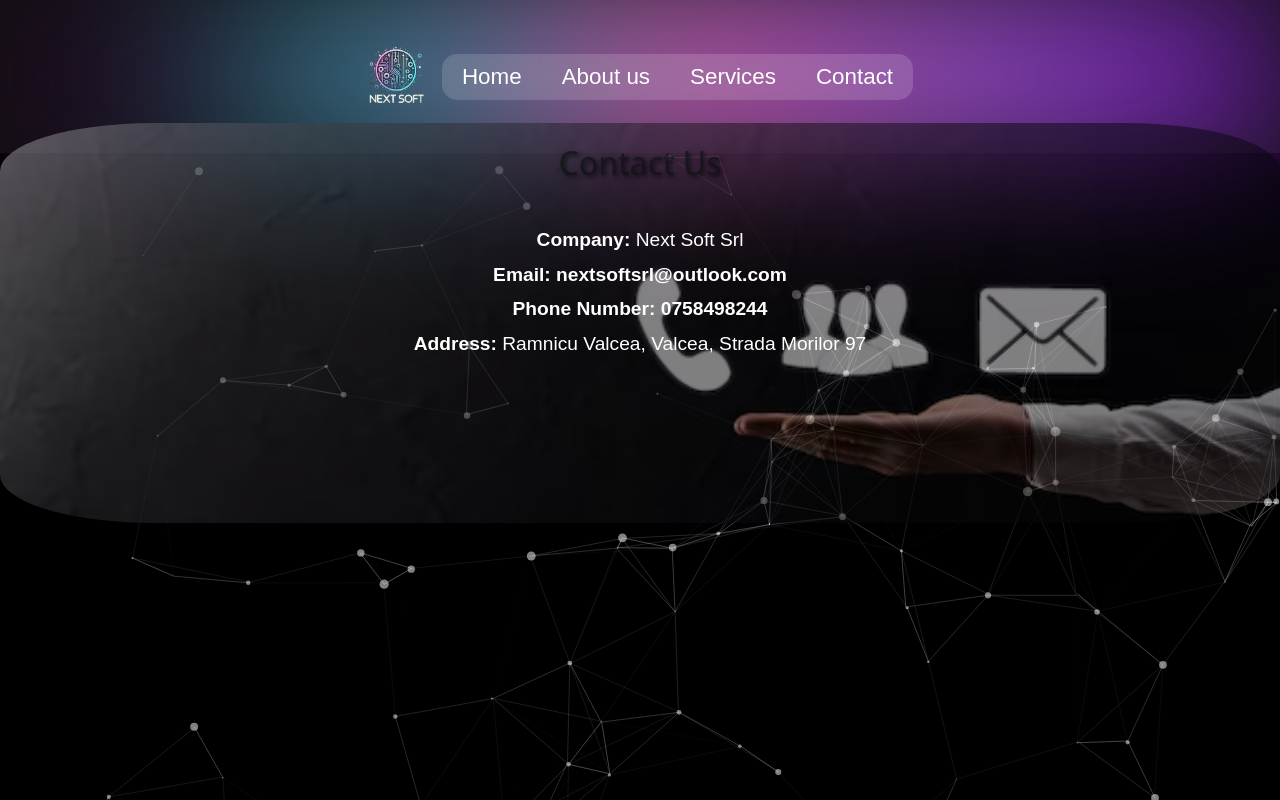
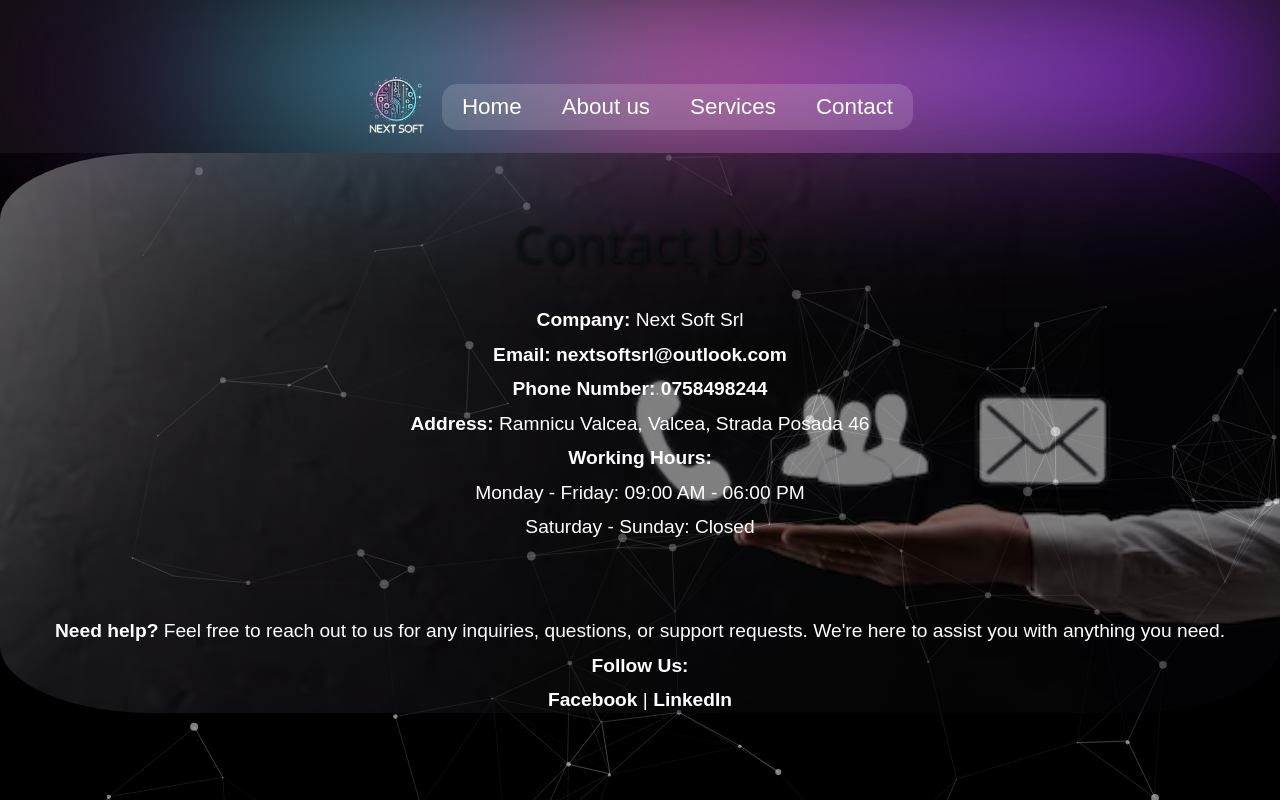
Before and after one commit to MitroiBogdanJob/NEXT-SOFT-SRL, a React (Create React App) app: page /ContactUs in a window 1280 px wide. Shown: the top 800 px of the page. Built offline with nearby package versions, Linux system fonts and the light colour scheme.

Commit message:
coomit 11.2

```diff
--- a/src/App.js
+++ b/src/App.js
@@ -12,6 +12,10 @@
 function App() {
   return (
     <Router>
+      <div id="background-wrapper">
+        <div id="background"></div> {/* Fundalul interactiv */}
+      </div>
+      <div id="root"> {/* Containerul principal pentru pagină */}
         <Header />
         <Routes>
           <Route path="/" element={<HomePage />} />
@@ -21,6 +25,7 @@
           <Route path="/Services" element={<ServicesPage />} />
         </Routes>
         <Footer />
+      </div>
     </Router>
   );
 }
--- a/src/ContactPage/ContactPage.css
+++ b/src/ContactPage/ContactPage.css
@@ -9,10 +9,8 @@
 /* Fundal cu opacitate redusă */
 .background-overlay {
 	position: absolute;
-	top: 0;
-	left: 0;
 	width: 100%;
-	height: 50%;
+	height: 70%;
 	background-image: url("./ImageBehindContactUS/contactUsImg.jpg"); /* Imaginea de fundal */
 	background-size: cover; /* Acoperă complet containerul */
 	background-position: center center; /* Centrează imaginea */
@@ -21,7 +19,7 @@
 	z-index: 1; /* Trimite stratul în spate */
 	border-radius: 12%;
 	margin-top: 0;
-	padding-top: 0;
+	padding-top: 10;
 	border: 0;
 }
 
@@ -32,6 +30,7 @@
 	padding: 0px;
 	color: #ffffff; /* Text alb */
 	text-align: center;
+	padding-top: 50px;
 }
 
 /* Titlu */
--- a/src/ContactPage/ContactPage.jsx
+++ b/src/ContactPage/ContactPage.jsx
@@ -5,14 +5,14 @@
 	const companyName = "Next Soft Srl";
 	const email = "nextsoftsrl@outlook.com";
 	const phoneNumber = "0758498244";
-	const address = "Ramnicu Valcea, Valcea, Strada Morilor 97";
+	const address = "Ramnicu Valcea, Valcea, Strada Posada 46";
 
 	return (
-		<div className="contact-container" >
+		<div className="contact-container">
 			{/* Adaugă un strat pentru imagine */}
 			<div className="background-overlay"></div>
 			<div className="contact-content">
-				<h6 >Contact Us</h6>
+				<h6 style={{ fontSize: "50px" }}>Contact Us</h6>
 
 				<div className="contact-info">
 					<p className="p-contact">
@@ -28,6 +28,46 @@
 					<p>
 						<strong>Address: </strong> {address}
 					</p>
+
+					{/* Programul de lucru */}
+					<p>
+						<strong>Working Hours: </strong>
+						<br />
+						Monday - Friday: 09:00 AM - 06:00 PM
+						<br />
+						Saturday - Sunday: Closed
+					</p>
+					<br />
+					<br />
+
+					{/* Descriere suplimentară sau suport */}
+					<p>
+						<strong>Need help?</strong> Feel free to reach out to us for any
+						inquiries, questions, or support requests. We're here to assist you
+						with anything you need.
+					</p>
+
+					{/* Linkuri sociale */}
+					<p>
+						<strong>Follow Us: </strong>
+						<br />
+						<a
+							href="https://www.facebook.com"
+							target="_blank"
+							rel="noopener noreferrer"
+						>
+							Facebook
+						</a>{" "}
+						|
+						<a
+							href="https://www.linkedin.com"
+							target="_blank"
+							rel="noopener noreferrer"
+						>
+							{" "}
+							LinkedIn
+						</a>
+					</p>
 				</div>
 			</div>
 		</div>
--- a/src/index.css
+++ b/src/index.css
@@ -3,6 +3,15 @@
 	filter: var(--tw-blur);
 	transition: opacity 1s cubic-bezier(0.4, 0, 0.2, 1);
 	background: transparent;
+}
+#background {
+	position: absolute;
+	top: 0;
+	left: 0;
+	width: 100%;
+	height: 100%;
+	z-index: 0; /* Mai jos decât #root */
+	pointer-events: none;
 }
 
 body {
@@ -24,5 +33,5 @@
 	left: 0;
 	width: 100%;
 	text-align: center;
-	pointer-events: auto;
+	pointer-events: auto; /* Permite interacțiunea cu elementele din spate */
 }
```
Lines whose indentation alone changed are shown as unchanged.
